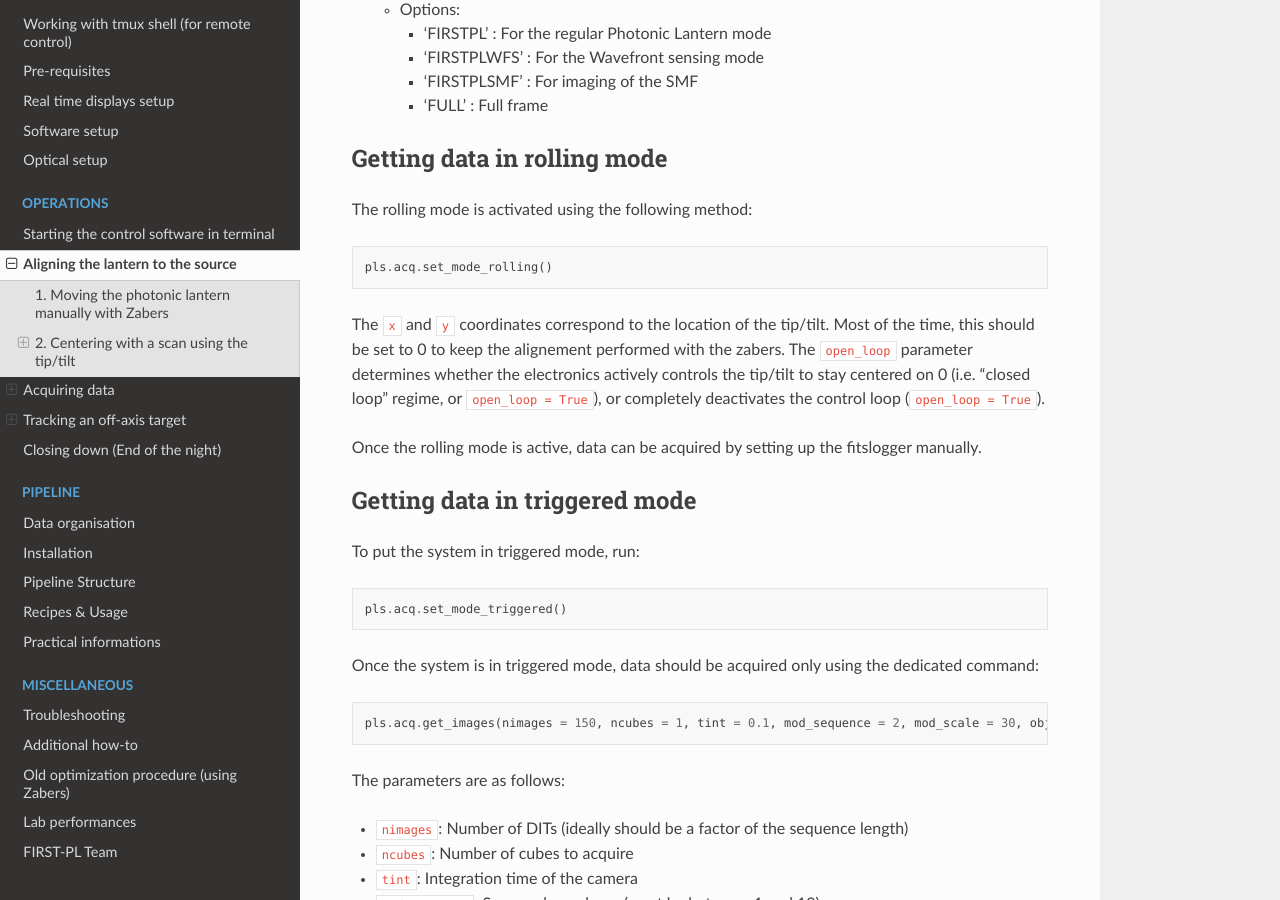
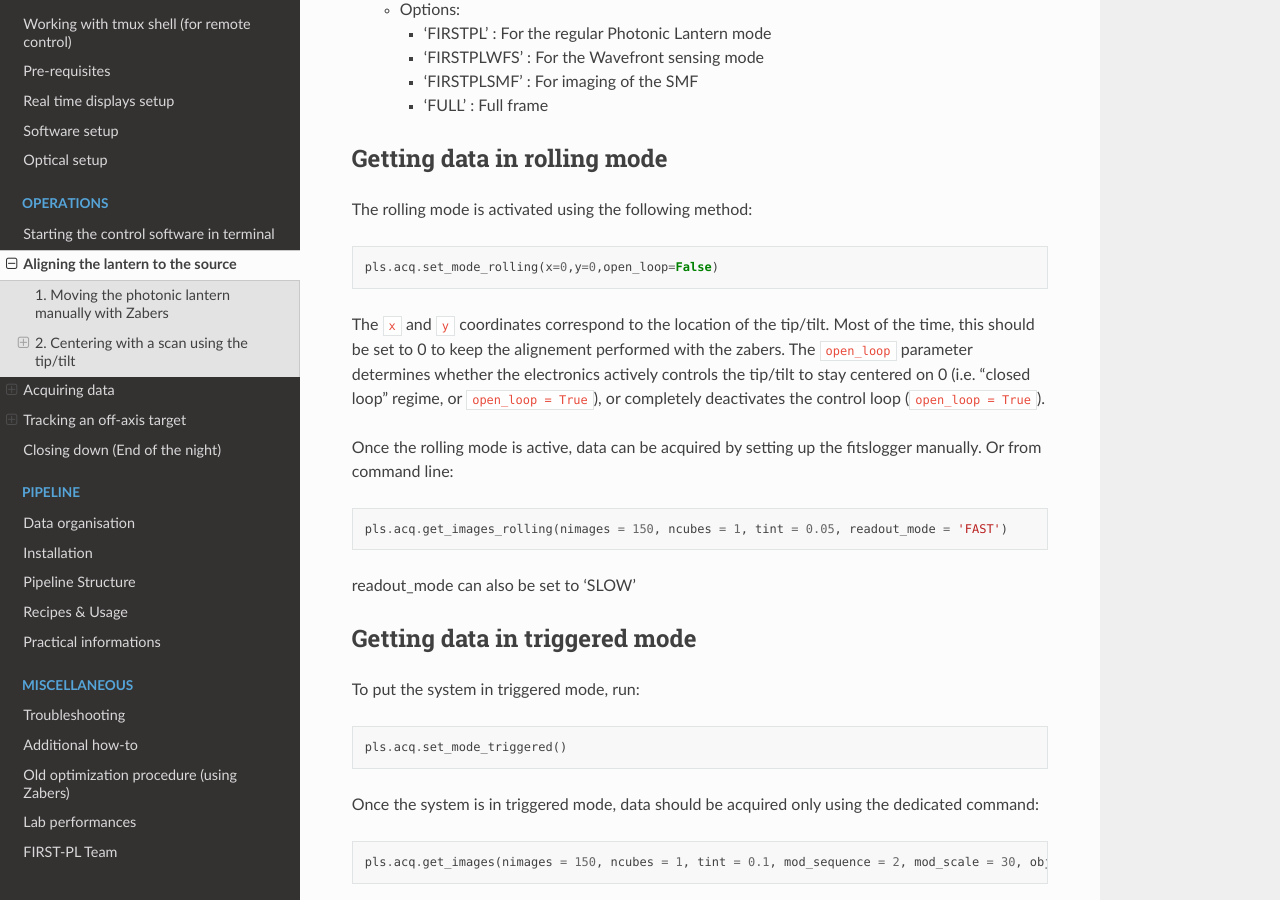
Before and after one commit to scexao-org/first_control, a Sphinx documentation site: the page built from source/operation_acquiring.md, in a window 1280 px wide and 900 px high, scrolled down 2140 px. Built offline with Sphinx 7.4.7 and the Read the Docs theme 3.1.0, drawn with Linux system fonts in a browser that asks for light colours.

Commit message:
add get_images_rolling

````diff
--- a/source/operation_acquiring.md
+++ b/source/operation_acquiring.md
@@ -82,11 +82,16 @@ To change the parameters on the camera:
 
 The rolling mode is activated using the following method:
 ```
-pls.acq.set_mode_rolling()
+pls.acq.set_mode_rolling(x=0,y=0,open_loop=False)
 ```
 The `x` and `y` coordinates correspond to the location of the tip/tilt. Most of the time, this should be set to 0 to keep the alignement performed with the zabers. The `open_loop` parameter determines whether the electronics actively controls the tip/tilt to stay centered on 0 (i.e. "closed loop" regime, or `open_loop = True`), or completely deactivates the control loop (`open_loop = True`).
 
-Once the rolling mode is active, data can be acquired by setting up the fitslogger manually.
+Once the rolling mode is active, data can be acquired by setting up the fitslogger manually. Or from command line:
+```
+pls.acq.get_images_rolling(nimages = 150, ncubes = 1, tint = 0.05, readout_mode = 'FAST')
+```
+readout_mode can also be set to 'SLOW'
+
 
 ## Getting data in triggered mode
 
````
Also changed, not shown: source/instrument_setup.md (+3 -3 lines).
